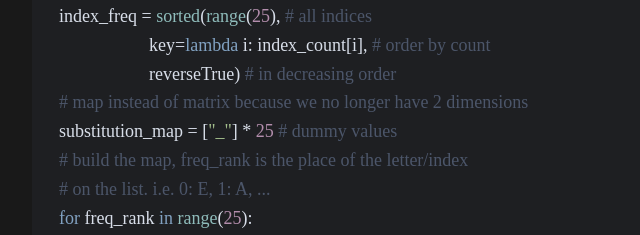
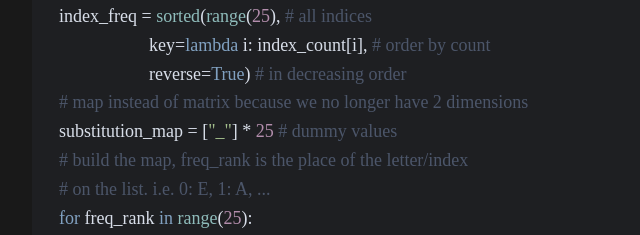
Before and after one commit to viandoxdev/nbctf_adfgx_writeup, a website built with Vite: page index.html in a window 1280 px wide. Shown: the part 9700-9935 px from the top of the page, 258-898 px from the left. Built offline with nearby package versions, Linux system fonts and the light colour scheme; a web font is replaced by a local one.

Commit message:
typo in python code

```diff
--- a/index.html
+++ b/index.html
@@ -333,7 +333,7 @@ for i in pre_plaintext:
 # the first element is the most used index
 index_freq = sorted(range(25), # all indices
                     key=lambda i: index_count[i], # order by count
-                    reverseTrue) # in decreasing order
+                    reverse=True) # in decreasing order
 # map instead of matrix because we no longer have 2 dimensions
 substitution_map = ["_"] * 25 # dummy values
 # build the map, freq_rank is the place of the letter/index
```
